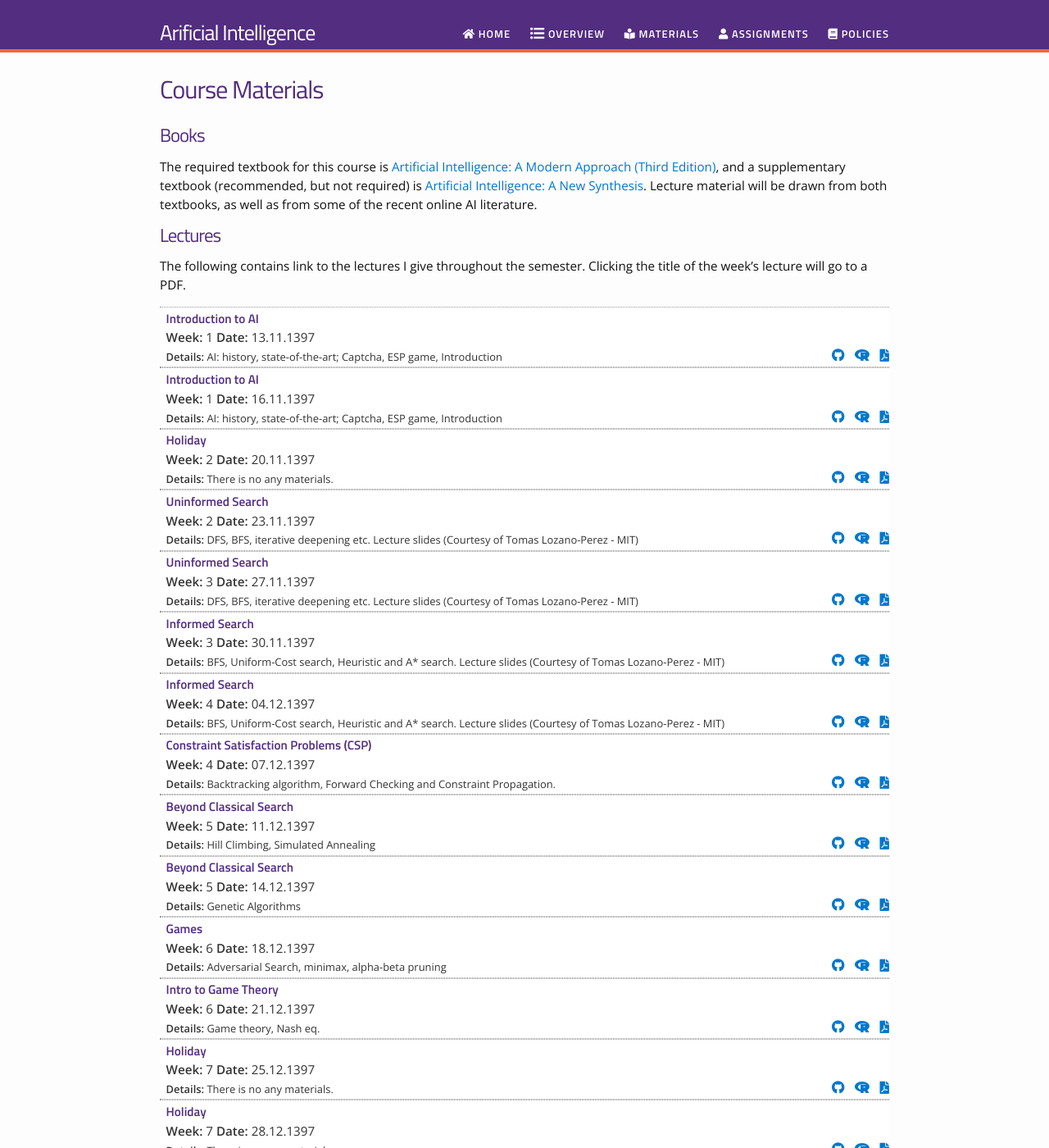
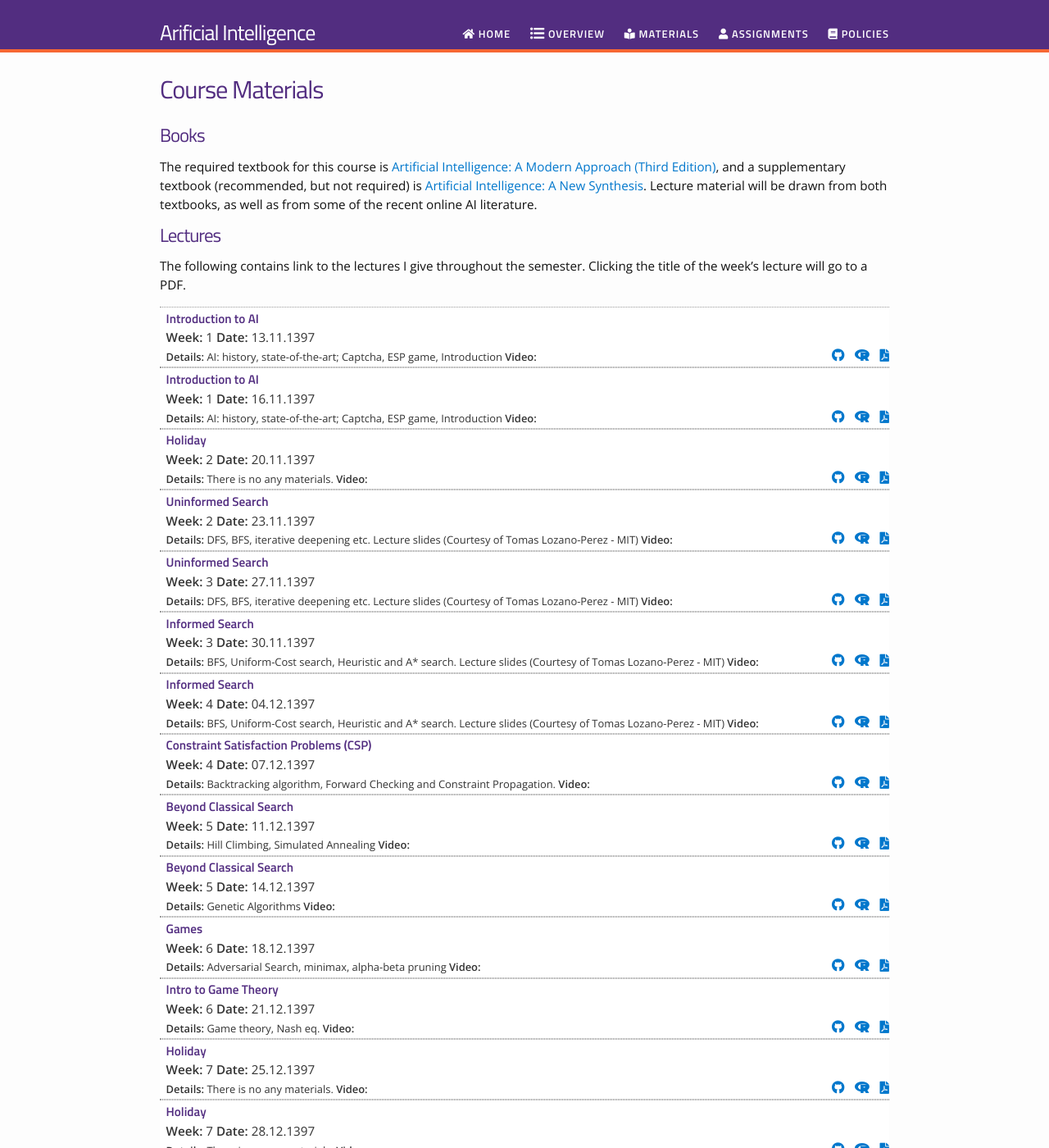
Before and after one commit to rahmanidashti/znuai, a Jekyll site: the page built from materials.md, in a window 1280 px wide and 1400 px high. Shown: the whole window at 82% size. Built offline with Jekyll 4.4.1, drawn with Linux system fonts in a browser that asks for light colours; nearby versions of some CDN libraries; some of the changed text lies outside the part shown.

Commit message:
Update materials.md

```diff
--- a/materials.md
+++ b/materials.md
@@ -32,6 +32,13 @@ embedded in the user's browser, by default. The bottom right icons link to the G
 		</strong>
 			{{ lectures.tldr }}
 		</span>
+		<span class = "postlower">
+		<strong>
+			Video:
+		</strong>
+			<a href="{{ lectures.video_link }}">{{ lectures.video_title }}</a>
+		</span>
+
 		<strong style="font-size:100%; font-family: 'Titillium Web', sans-serif; float:right">
 			<a href="https://github.com/{{ site.githubdir}}/tree/master/{{ lectures.dirname }}">
 				<i class="fab fa-github"></i></a>
```
